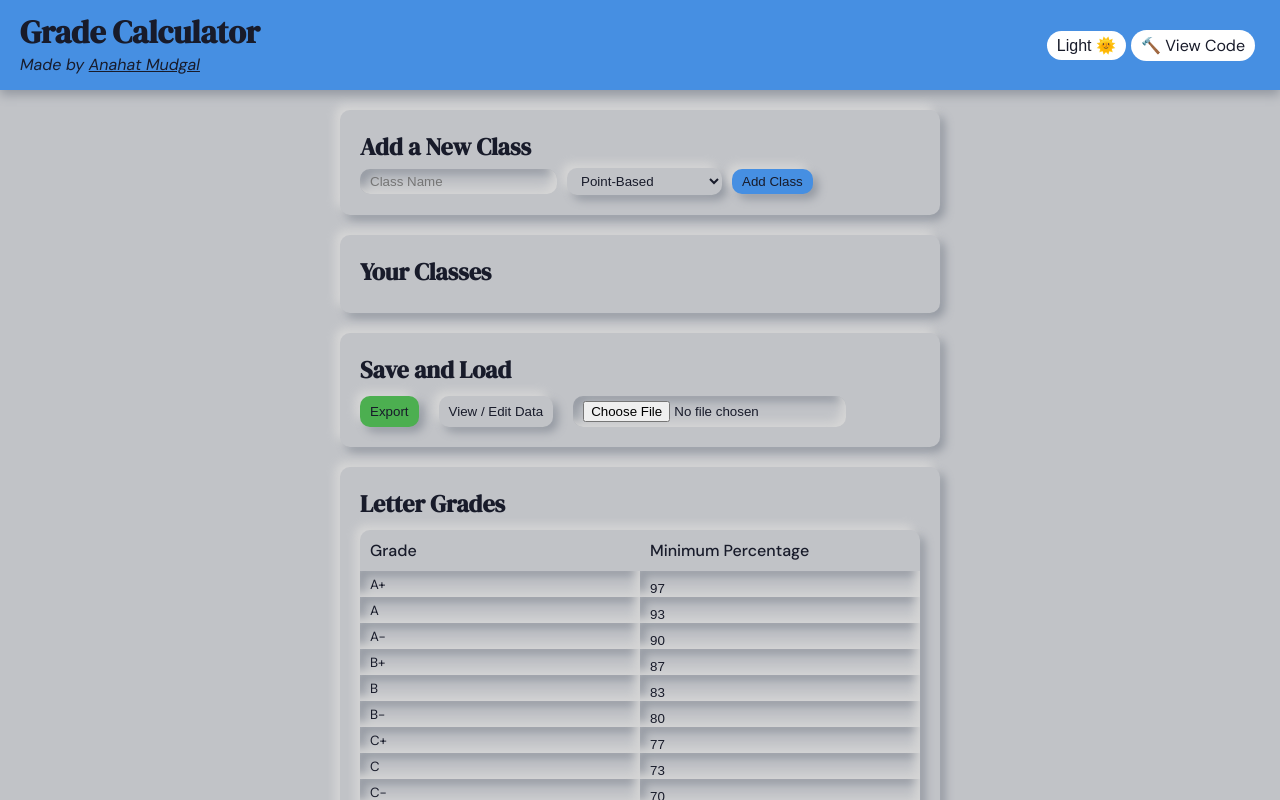
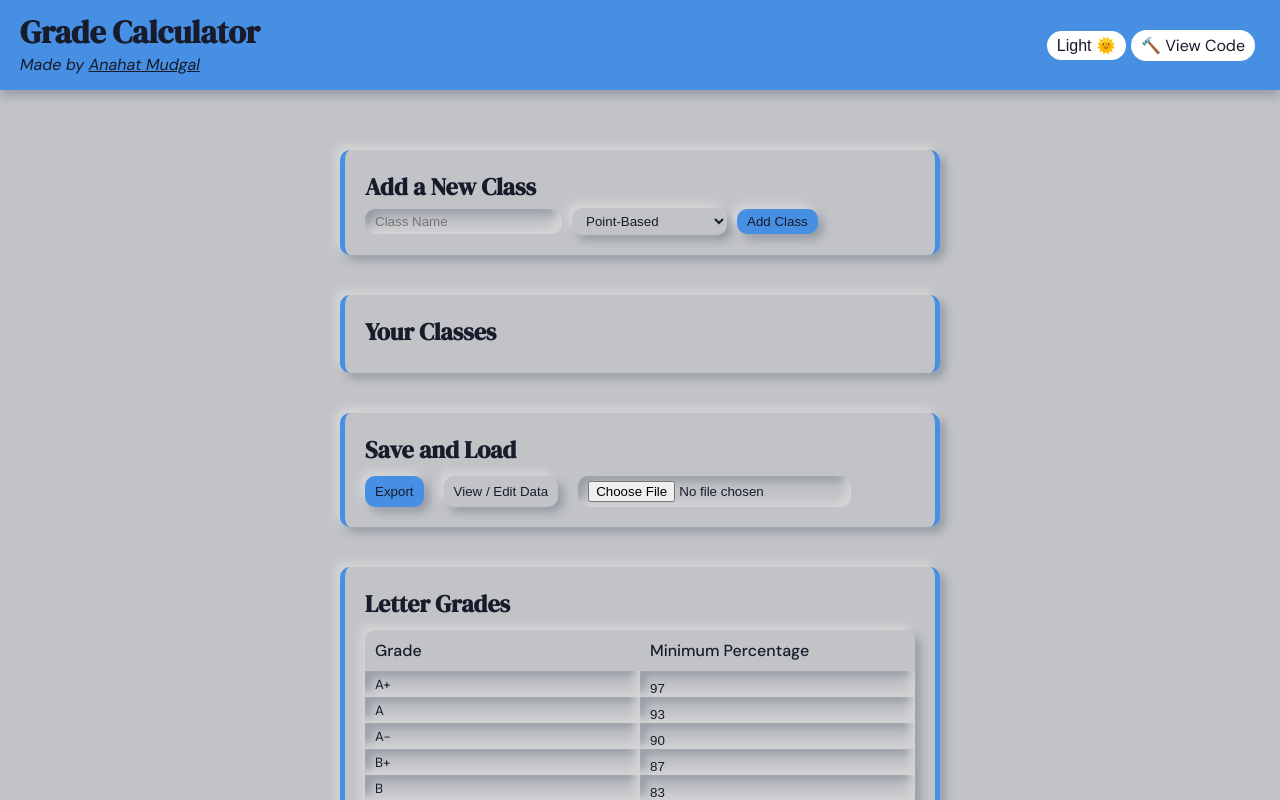
Before and after one commit to AnahatM/Grade-Calculator, a React (Vite) app: page / in a window 1280 px wide. Shown: the top 800 px of the page. Built offline with nearby package versions, Linux system fonts and the light colour scheme.

Commit message:
Styling Improvements

```diff
--- a/src/App.css
+++ b/src/App.css
@@ -25,6 +25,11 @@
   color: var(--inverse-primary-color);
 }
 
+.btn-accent {
+  background-color: var(--accent-color);
+  color: var(--inverse-primary-color);
+}
+
 .app main button,
 .app main a,
 select {
@@ -42,6 +47,11 @@ select {
   width: 100%; /* Added fixed width */
 }
 
+.accent-border {
+  border-left: 5px solid var(--accent-color);
+  border-right: 5px solid var(--accent-color);
+}
+
 /* Navbar Styling */
 nav {
   width: 100%;
@@ -50,7 +60,7 @@ nav {
   flex-direction: row;
   justify-content: space-between;
   align-items: center;
-  margin-bottom: 20px;
+  margin-bottom: 60px;
 
   background: var(--accent-color);
   box-shadow: 0px 5px 10px var(--shadow-dark-color);
@@ -95,7 +105,7 @@ nav .nav-link {
 /* Add Class Section */
 .add-class-form {
   padding: 20px;
-  margin-bottom: 20px;
+  margin-bottom: 40px;
 }
 
 .add-class-form input {
@@ -117,7 +127,7 @@ nav .nav-link {
 /* Class Tab Switcher */
 .class-tabs {
   padding: 20px;
-  margin-bottom: 20px;
+  margin-bottom: 40px;
 }
 
 .class-tabs div {
@@ -170,7 +180,7 @@ nav .nav-link {
 /* Table */
 .table-container {
   padding: 20px;
-  margin-bottom: 20px;
+  margin-bottom: 40px;
 }
 
 .table-container table {
@@ -243,7 +253,7 @@ nav .nav-link {
 /* Category-Weighted Class Section */
 .category-weighted-class {
   padding: 20px;
-  margin-bottom: 20px;
+  margin-bottom: 40px;
 }
 
 .category-weighted-class ul {
@@ -289,7 +299,8 @@ nav .nav-link {
 .backup-restore,
 .grade-scale {
   padding: 20px;
-  margin-bottom: 20px;
+  margin-top: 40px;
+  margin-bottom: 40px;
 }
 
 .backup-restore button,
--- a/src/App.tsx
+++ b/src/App.tsx
@@ -90,6 +90,7 @@ export default function App() {
             )}
           <BackupRestore setClasses={setClasses} />
           <GradeScale gradeScale={gradeScale} setGradeScale={() => {}} />
+          <div style={{ height: "200px" }}></div>
         </main>
       </div>
     </>
--- a/src/components/AddClassForm.tsx
+++ b/src/components/AddClassForm.tsx
@@ -17,7 +17,7 @@ export default function AddClassForm({ addClass }: AddClassFormProps) {
   };
 
   return (
-    <div className="add-class-form neuromorphic">
+    <div className="add-class-form neuromorphic accent-border">
       <h2>Add a New Class</h2>
       <input
         type="text"
--- a/src/components/BackupRestore.tsx
+++ b/src/components/BackupRestore.tsx
@@ -97,11 +97,11 @@ export default function BackupRestore({ setClasses }: BackupRestoreProps) {
   };
 
   return (
-    <div className="backup-restore neuromorphic">
+    <div className="backup-restore neuromorphic accent-border">
       <h2>Save and Load</h2>
       <div className="backup-restore-buttons">
         <button
-          className="neuromorphic btn-positive"
+          className="neuromorphic btn-accent"
           style={{ padding: "5px 10px" }}
           onClick={exportData}
         >
--- a/src/components/CategoryWeightedClass.tsx
+++ b/src/components/CategoryWeightedClass.tsx
@@ -175,7 +175,7 @@ export default function CategoryWeightedClass({
   };
 
   return (
-    <div className="category-weighted-class table-container neuromorphic">
+    <div className="category-weighted-class table-container neuromorphic accent-border">
       <h2>Category-Weighted Class</h2>
 
       {/* Categories Section */}
--- a/src/components/ClassTabs.tsx
+++ b/src/components/ClassTabs.tsx
@@ -14,7 +14,7 @@ export default function ClassTabs({
   deleteClass,
 }: ClassTabsProps) {
   return (
-    <div className="class-tabs neuromorphic">
+    <div className="class-tabs neuromorphic accent-border">
       <h2>Your Classes</h2>
       <div>
         {classes.map((cls, index) => (
--- a/src/components/GradeScale.tsx
+++ b/src/components/GradeScale.tsx
@@ -12,7 +12,7 @@ export default function GradeScale({
   };
 
   return (
-    <div className="grade-scale neuromorphic table-container">
+    <div className="grade-scale neuromorphic table-container accent-border">
       <h2>Letter Grades</h2>
       <table className="neuromorphic">
         <thead>
--- a/src/components/PointBasedClass.tsx
+++ b/src/components/PointBasedClass.tsx
@@ -94,7 +94,7 @@ export default function PointBasedClass({
   const { totalScore, totalMax, percentage } = calculateTotals();
 
   return (
-    <div className="table-container neuromorphic">
+    <div className="table-container neuromorphic accent-border">
       <h2>Point-Based Class</h2>
       <table className="neuromorphic">
         <thead>
@@ -142,10 +142,10 @@ export default function PointBasedClass({
         </tbody>
       </table>
       <button className="neuromorphic" onClick={addAssignment}>
-        Add Assignment
+        Add Score
       </button>
       <button className="neuromorphic" onClick={addTenAssignments}>
-        Add 10 Assignments
+        Add 10 Scores
       </button>
       <p
         className="neuromorphic"
--- a/src/components/PredictNextGrade.tsx
+++ b/src/components/PredictNextGrade.tsx
@@ -52,7 +52,7 @@ export default function PredictNextGrade({
 
   return (
     <div
-      className="predict-next-grade neuromorphic"
+      className="predict-next-grade neuromorphic accent-border"
       style={{ marginBottom: "20px" }}
     >
       {/* Total Points */}
```
